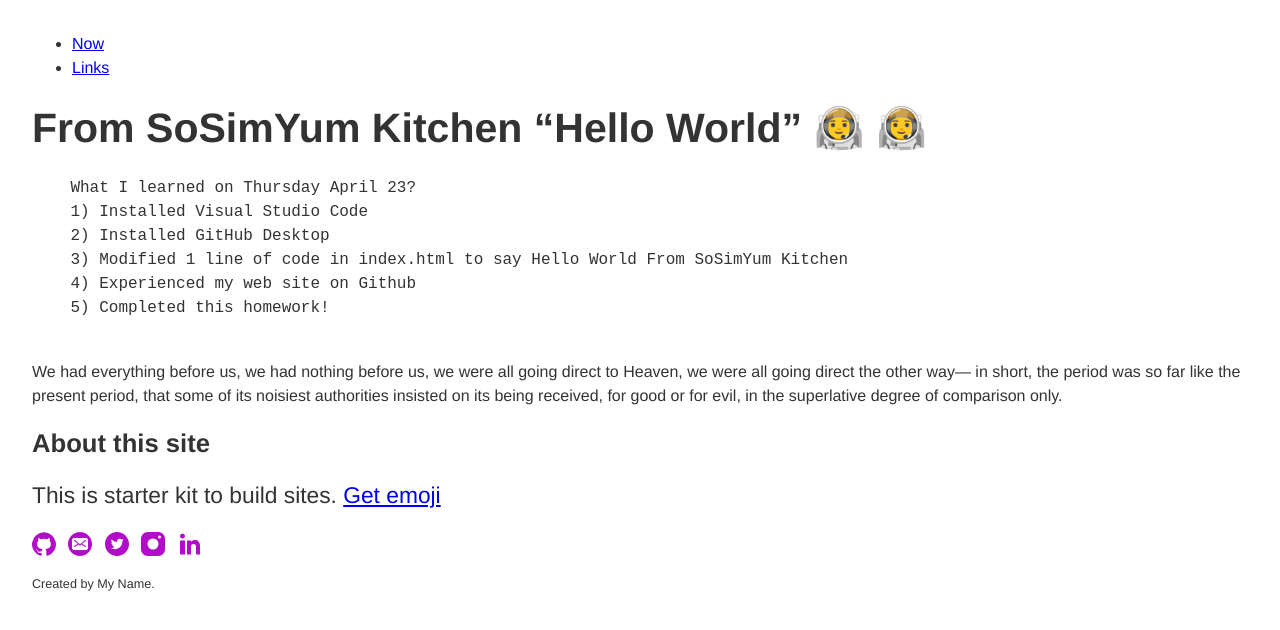
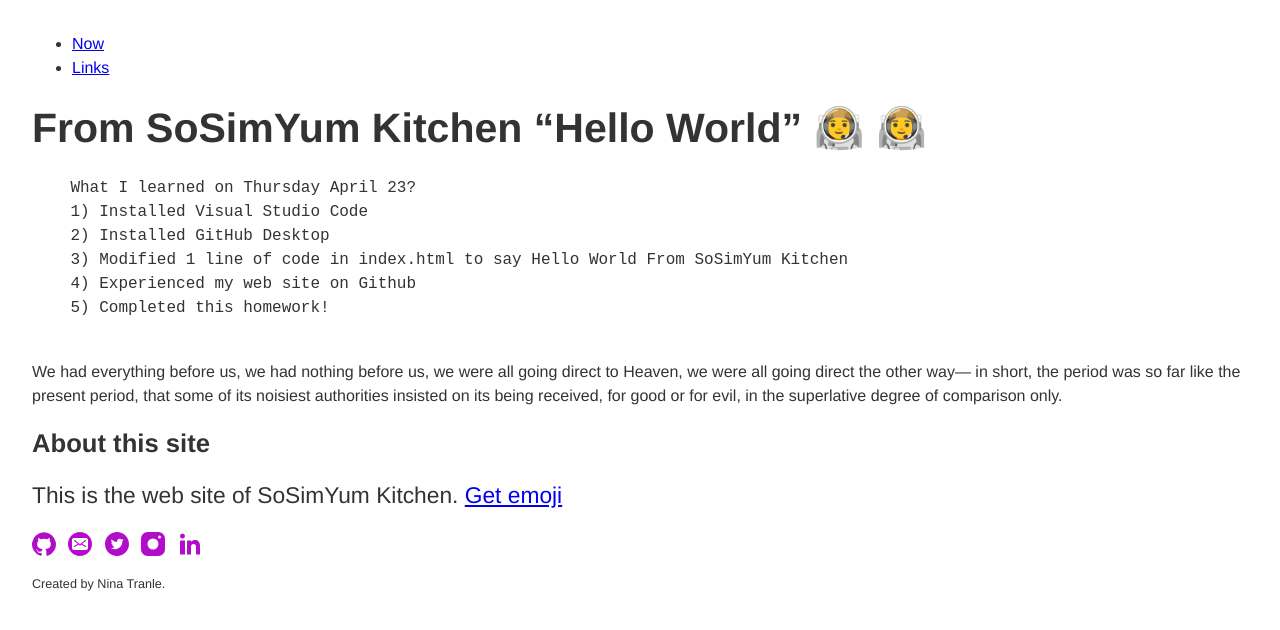
Before and after one commit to ninatranle/ninatranle.github.io, a plain HTML site: page index.html in a window 1280 px wide. Drawn offline with Linux system fonts and the light colour scheme.

Commit message:
Customize Homepage

```diff
--- a/index.html
+++ b/index.html
@@ -39,14 +39,14 @@
     </main>
     <aside>
       <h2>About this site</h2>
-      <p class="standfirst">This is starter kit to build sites. <a href="https://getemoji.com/">Get emoji</a></p>
+      <p class="standfirst">This is the web site of SoSimYum Kitchen. <a href="https://getemoji.com/">Get emoji</a></p>
     </aside>
 
 
     <footer role="contentinfo">
       <div class="social-icons">
 
-        <a rel="me" href="https://github.com/scottgruber/hello-world">
+        <a rel="me" href="https://github.com/ninatranle/ninatranle.github.io">
           <svg class="icon github" xmlns="http://www.w3.org/2000/svg" width="32"
             height="32" viewBox="0 0 32 32" aria-labelledby="title" role="img">
             <title>GitHub</title>
@@ -111,8 +111,7 @@
       </div>
 
 
-      <small>Created by <span class="p-author p-name h-card vcard">My
-          Name</span>.</small>
+      <small>Created by <span class="p-author p-name h-card vcard">Nina Tranle</span>.</small>
     </footer>
   </body>
 
```
